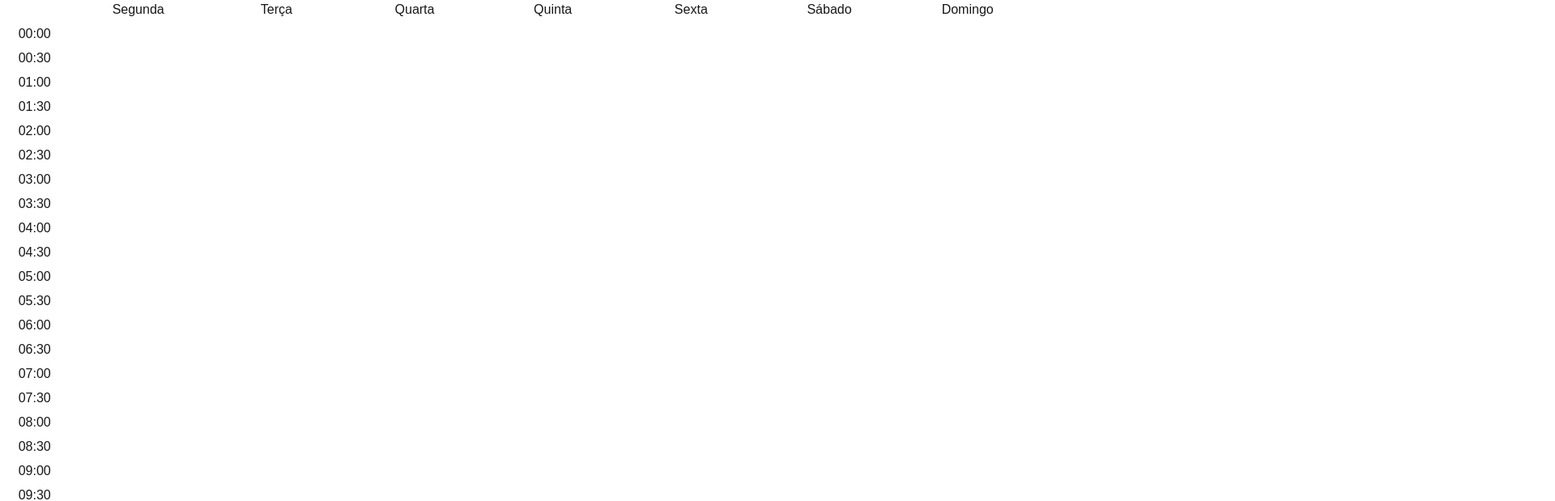
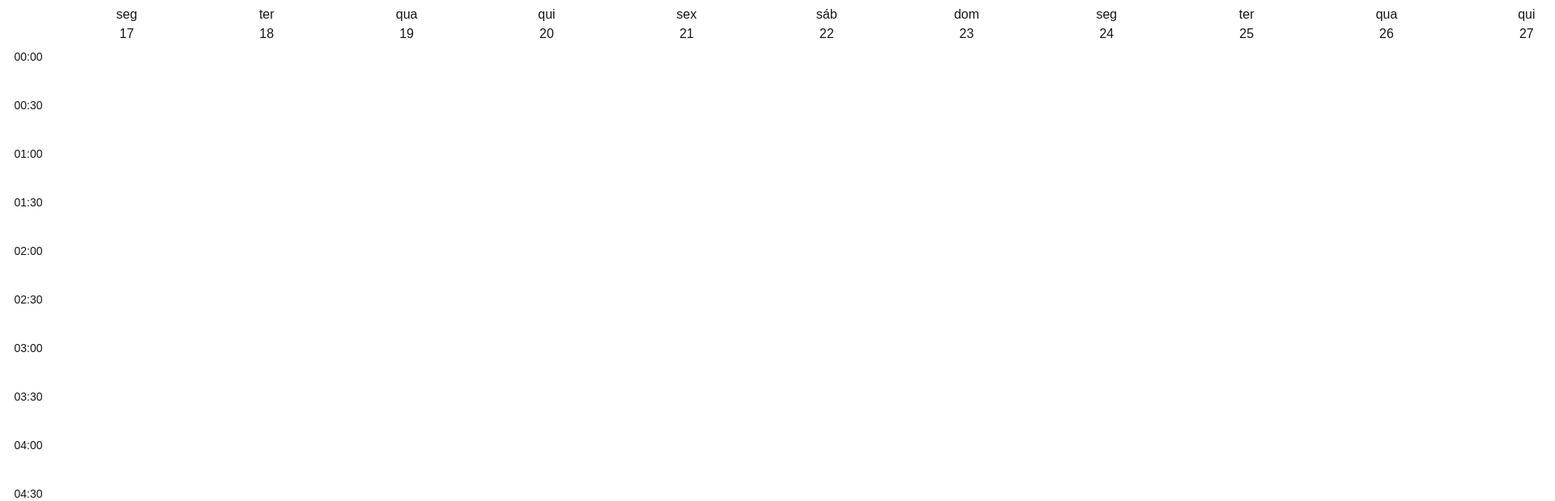
Before and after one commit to gabtunes/error404_next, a Next.js app: page /tv in a window 1280 px wide. Shown: the top 619 px of the page at 81% size, 1920 px wide, since content can reach past the window. Built offline with nearby package versions, Linux system fonts and the light colour scheme; a web font is replaced by a local one.

Commit message:
Simplificação Eventos

```diff
--- a/src/app/layout.tsx
+++ b/src/app/layout.tsx
@@ -27,7 +27,7 @@ export default function RootLayout({
         <link rel="stylesheet" href="https://fonts.googleapis.com/css2?family=Protest+Guerrilla&display=swap" />
         <Script src="https://telegram.org/js/telegram-web-app.js?56" strategy="beforeInteractive"/>
       </head>
-      <body className="h-full w-full flex justify-center bg-[var(--tg-theme-bg-color)] no-scrollbar">
+      <body className="h-full w-full bg-[var(--tg-theme-bg-color)] no-scrollbar">
         {children}
         <SpeedInsights />
       </body>
--- a/src/app/page.tsx
+++ b/src/app/page.tsx
@@ -6,6 +6,7 @@ import Header from "@/components/header";
 export default async function Home() {
   return (
     <TelegramProvider>
+      <div className="w-full flex justify-center">
       <div className="p-2 flex flex-col items-center w-full md:w-[600px]">
         <Header />
         <div className="flex flex-row flex-wrap justify-between gap-6 p-4">
@@ -28,6 +29,8 @@ export default async function Home() {
         </div>
           <Logs />
       </div>
+      </div>
+
     </TelegramProvider>
   );
 }
--- a/src/app/tv/components/evento.tsx
+++ b/src/app/tv/components/evento.tsx
@@ -2,8 +2,10 @@
 
 const Evento = (props: any) => {
 
+    const duration = props["duration"];
+
     return (
-        <div className="rounded-md shadow-md w-11/12 h-[90px] mt-[0px] p-2 flex justify-right" >
+        <div style={{height: duration}} className={`rounded-md bg-green-100 shadow-md w-11/12 p-2 flex justify-right`} >
             {props.children}
         </div>
     )
--- /dev/null
+++ b/src/app/tv/components/scheduler.tsx
@@ -0,0 +1,23 @@
+'use client'
+
+import { useState } from "react"
+import Evento from "./evento"
+
+const Scheduler = (props: any) => {
+    const id = props["id"]
+
+    const handleClick = () => {
+
+    }
+
+    const handleClose = () => {
+    }
+
+    return (
+        <div className={`fixed z-10 shadow=md bottom-0 w-full h-[100px] flex justify-center`} >
+            {props.children}
+        </div>
+    )
+}
+
+export default Scheduler
--- a/src/app/tv/components/slot.tsx
+++ b/src/app/tv/components/slot.tsx
@@ -1,29 +1,38 @@
 'use client'
 
-import { useState } from "react"
+import { useEffect, useState } from "react"
 import Evento from "./evento"
 
+interface Slot {
+    date: Date
+  }
+
+  interface Evento {
+    start: Date,
+    duration: number
+  }
+
 const Slot = (props: any) => {
-    const id = props["id"]
-    const [evento, setEvento] = useState(false)
 
-    const handleClick = () => {
-        setEvento(true)
-    }
+    const [evento, setEvento] = useState<Evento[]>([])
 
-    const handleClose = () => {
-        console.log(id)
-        setEvento(false)
-    }
+    useEffect(() => {
+        setEvento(props["eventos"])
+
+        if(props["eventos"].length > 0)
+            console.log(props["eventos"])
+
+    }, [props])
 
     return (
-        <div onClick={handleClick} className={`col-span-2 ${!evento ? "hover:bg-gray-100" : ""} h-[30px] flex justify-center cursor-pointer`} >
-            {evento &&
-                <Evento>
-                    <div className="hover:bg-gray-100 rounded-full size-[20px] flex items-center justify-center cursor-pointer" onClick={handleClose}>
-                        <div style={{fontSize:"15px"}} className="material-icons">close</div>
+        <div className={`z-0 hover:bg-gray-100 h-full flex justify-center cursor-pointer`} >
+            {evento?.map(evento => (
+                <Evento key={evento.start} start={evento.start.getMinutes()} duration={evento.duration}>
+                    <div className="hover:bg-gray-100 rounded-full size-[20px] flex items-center justify-center cursor-pointer">
+                        <div style={{ fontSize: "15px" }} className="material-icons">close</div>
                     </div>
                 </Evento>
+            ))
             }
         </div>
     )
--- a/src/app/tv/page.tsx
+++ b/src/app/tv/page.tsx
@@ -1,51 +1,129 @@
-import Slot from "./components/slot"
+'use client'
+
+import { useState } from "react"
+
+
+interface IEvento {
+  start: Date,
+  duration: number
+}
 
 export default function Page() {
-  const horarios = []
+  const slots = [], horarios = []
+  const [scheduler, setScheduler] = useState(false)
+  const [slot, setSlot] = useState<Date | null>(null)
+  const [eventos, setEventos] = useState<IEvento[] | any>([])
+
+  const closeScheduler = () => {
+    setScheduler(false);
+  }
+
+  for (let day = new Date(2025, 2, 17); day <= new Date(2025, 3, 20); day.setDate(day.getDate() + 1)) {
+    for (let hour = 0; hour <= 23; hour++) {
+      for (let minute = 0; minute <= 30; minute = minute + 30) {
+        if (hour == 0 && minute == 0) {
+          slots.push(day.getDay() + "_" + day.getDate() + "_" + day.getMonth() + "_" + day.getFullYear())
+        }
+
+        slots.push(new Date(day.getFullYear(), day.getMonth(), day.getDate(), hour, minute, 0, 0))
+      }
+    }
+  }
 
   for (let hour = 0; hour <= 23; hour++) {
-    for (let minute = -30; minute <= 30; minute = minute + 30) {
-      for (let day = 0; day <= 7; day++) {
-        if(day == 0 && hour == 0 && minute < 0){
-          horarios.push(
-            <div id={day + "tit" + hour + "_" + minute} key={day + "_" + hour + "_" + minute} className="h-[30px]"></div>
-          )
-        } else if (day > 0 && hour == 0 && minute < 0) {
-          horarios.push(
-            <div id={day + "tit" + hour + "_" + minute} key={day + "_" + hour + "_" + minute} className="col-span-2 h-[30px] flex justify-center">
-              {
-                day == 1 ? "Segunda" : (
-                  day == 2 ? "Terça" : (
-                    day == 3 ? "Quarta" : (
-                      day == 4 ? "Quinta" : (
-                        day == 5 ? "Sexta" : (
-                          day == 6 ? "Sábado" : "Domingo"
+    for (let minute = 0; minute <= 30; minute = minute + 30) {
+      horarios.push(("0" + hour.toString()).slice(-2) + ":" + ("0" + minute.toString()).slice(-2))
+    }
+  }
+
+  return (
+    <div className="flex justify-start">
+      <div className="grid max-h-[2940px] grid-rows-49 grid-flow-col">
+        <div className="sticky z-30 top-0 left-0 col-start-1 row-start-1 w-[70px] h-[60px] bg-white"></div>
+        {
+          horarios.map(((horario, index) => {
+            return <div className={`sticky z-20 left-0 h-[60px] col-start-1 row-start-${index + 2} bg-white flex justify-center text-sm`} key={horario}>{horario}</div>
+          }))
+        }
+        {
+          slots.map(((slot, index) => {
+            if (typeof slot === 'string') {
+              return <div id={slot} key={slot} className={`bg-white sticky z-20 top-0 h-[60px] row-start-1 col-start-${(index / 49) + 2} w-[calc((100vw-70px)/3)] md:w-[calc((100vw-70px)/7)] flex flex-col items-center justify-center`}>
+                {
+                  slot.split("_")[0] == "1" ? <div>seg</div> : (
+                    slot.split("_")[0] == "2" ? <div>ter</div> : (
+                      slot.split("_")[0] == "3" ? <div>qua</div> : (
+                        slot.split("_")[0] == "4" ? <div>qui</div> : (
+                          slot.split("_")[0] == "5" ? <div>sex</div> : (
+                            slot.split("_")[0] == "6" ? <div>sáb</div> : <div>dom</div>
+                          )
                         )
                       )
                     )
                   )
-                )
-              }
+                }
+                <div>{slot.split("_")[1]}</div>
+              </div>
+            } else {
+              return <div className={`h-[60px] hover:bg-gray-200 cursor-pointer`} id={slot.toISOString()} key={slot.toISOString()}
+                onClick={() => {
+                  setSlot(slot)
+                  setScheduler(true)
+                  console.log(eventos)
+                }
+                }></div>
+            }
+          }))
+        }
+
+      </div>
+
+
+      {
+        eventos.map((evento: IEvento) => {
+          let diff = Math.floor(Date.UTC(evento.start.getFullYear(), evento.start.getMonth(), evento.start.getDate()) - Date.UTC(2025, 2, 17)) / (1000 * 60 * 60 * 24)
+          let col = diff
+          let leftval = `calc(70px + ( ${col} * ( (100vw - 70px) / 7 ) ) )`
+          let widthval = `calc( 0.9 * ( (100vw - 70px) / 7 ) )`
+          let marginleft = `calc( 0.05 * ( (100vw - 70px) / 7 ) )`
+
+          let leftval_mobile = `calc(70px + ( ${col} * ( (100vw - 70px) / 3 ) ) )`
+          let widthval_mobile = `calc( 0.9 * ( (100vw - 70px) / 3 ) )`
+          let marginleft_mobile = `calc( 0.05 * ( (100vw - 70px) / 3 ) )`
+
+          let row = (evento.start.getHours() + evento.start.getMinutes() / 60) * 120 + 60
+          let duration = evento.duration * 2
+
+          return <div key={evento.start.toISOString() + evento.duration}
+                  style={{width: widthval, height:duration, marginLeft: marginleft, left: leftval, top: row}}
+                  className={`absolute z-10
+                              bg-center bg-cover bg-[url(https://image.tmdb.org/t/p/original/tAXK5R0ytrN2l2qgGfyxums5J0w.jpg)]
+                              rounded-sm
+                              flex items-end justify-center`}>
+                    <div className="text-center text-white">Assassinato no Expresso Oriente (1979)</div>
+                  </div>
+
+        })
+      }
+
+      {scheduler &&
+        <div className="fixed z-30 bg-black/50 w-full h-full flex justify-center items-center">
+          <div className={`shadow-md bg-white w-full md:w-1/2 md:h-1/2 p-3 flex flex-col justify-left rounded-md`} >
+            <div className="hover:bg-gray-100 rounded-full md:size-[30px] flex items-center justify-center cursor-pointer" onClick={closeScheduler}>
+              <div style={{ fontSize: "20px" }} className="material-icons">close</div>
             </div>
-          )
-        } else if (day == 0 && minute >= 0) {
-          horarios.push(
-            <div id={day + "tit" + hour + "_" + minute} key={day + "_" + hour + "_" + minute} className="h-[30px] flex justify-center">
-              {("0" + hour).slice(-2)}:{("0" + minute).slice(-2)}
+            <div>
+              {slot ? slot.toLocaleString() : "Nada"}
             </div>
-          )
-        } else if (minute >= 0) {
-          horarios.push(
-            <Slot id={day + "_" + hour + "_" + minute} key={day + "_" + hour + "_" + minute} />
-          )
-        }
+            <button
+              onClick={() => {
+                setEventos([...eventos, { start: slot, duration: Math.floor(Math.random() * 140) + 80 }])
+                console.log(eventos)
+              }}>Adicionar</button>
+          </div>
+        </div>
       }
-    }
-  }
 
-  return (
-    <div className="absolute grid grid-cols-15 w-full">
-      {horarios.map(slot => slot)}
     </div>
   );
 };
```
